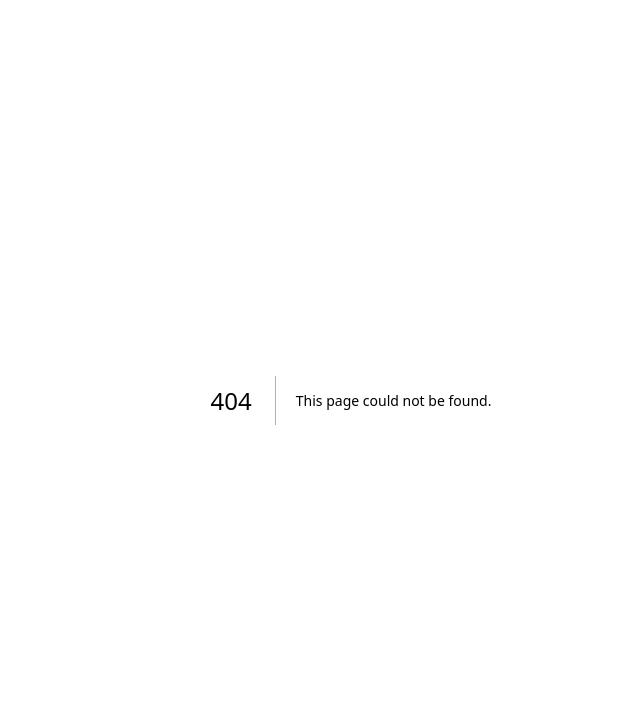
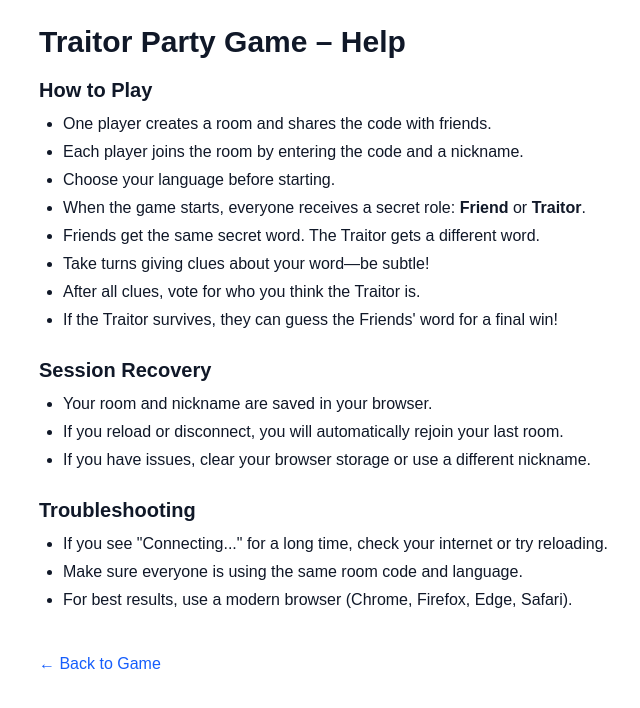
Before and after one commit to adgan/traitor-game, a Next.js app: page /help in a window 1280 px wide. Before the commit this address had no page. Shown: the top 708 px of the page, without its empty margins (289-929 px from the left). Built offline with nearby package versions, Linux system fonts and the light colour scheme.

Commit message:
Add help page and language detection to enhance user experience

```diff
--- /dev/null
+++ b/src/app/help/page.tsx
@@ -0,0 +1,135 @@
+"use client";
+
+import Link from "next/link";
+import { useEffect, useState } from "react";
+
+const translations = {
+  en: {
+    title: "Traitor Party Game – Help",
+    howTo: "How to Play",
+    session: "Session Recovery",
+    troubleshooting: "Troubleshooting",
+    back: "← Back to Game",
+    howToList: [
+      "One player creates a room and shares the code with friends.",
+      "Each player joins the room by entering the code and a nickname.",
+      "Choose your language before starting.",
+      "When the game starts, everyone receives a secret role: ",
+      "Friends get the same secret word. The Traitor gets a different word.",
+      "Take turns giving clues about your word—be subtle!",
+      "After all clues, vote for who you think the Traitor is.",
+      "If the Traitor survives, they can guess the Friends' word for a final win!",
+    ],
+    sessionList: [
+      "Your room and nickname are saved in your browser.",
+      "If you reload or disconnect, you will automatically rejoin your last room.",
+      "If you have issues, clear your browser storage or use a different nickname.",
+    ],
+    troubleshootingList: [
+      'If you see "Connecting..." for a long time, check your internet or try reloading.',
+      "Make sure everyone is using the same room code and language.",
+      "For best results, use a modern browser (Chrome, Firefox, Edge, Safari).",
+    ],
+  },
+  de: {
+    title: "Traitor Partyspiel – Hilfe",
+    howTo: "Spielanleitung",
+    session: "Sitzungswiederherstellung",
+    troubleshooting: "Fehlerbehebung",
+    back: "← Zurück zum Spiel",
+    howToList: [
+      "Ein Spieler erstellt einen Raum und teilt den Code mit Freunden.",
+      "Jeder Spieler tritt dem Raum mit Code und Spitznamen bei.",
+      "Wähle vor Spielbeginn deine Sprache aus.",
+      "Zu Beginn erhält jeder eine geheime Rolle: ",
+      "Freunde bekommen dasselbe geheime Wort. Der Verräter erhält ein anderes Wort.",
+      "Gebt reihum Hinweise zu eurem Wort – seid subtil!",
+      "Nach allen Hinweisen stimmt ab, wer der Verräter ist.",
+      "Überlebt der Verräter, darf er das Wort der Freunde erraten und kann so noch gewinnen!",
+    ],
+    sessionList: [
+      "Dein Raum und Spitzname werden im Browser gespeichert.",
+      "Nach Neuladen oder Verbindungsabbruch trittst du automatisch wieder deinem letzten Raum bei.",
+      "Bei Problemen lösche die Browserdaten oder verwende einen anderen Spitznamen.",
+    ],
+    troubleshootingList: [
+      'Siehst du lange „Verbinde...", prüfe deine Internetverbindung oder lade neu.',
+      "Alle sollten denselben Raumcode und dieselbe Sprache nutzen.",
+      "Nutze am besten einen modernen Browser (Chrome, Firefox, Edge, Safari).",
+    ],
+  },
+} as const;
+
+type Lang = keyof typeof translations;
+const getTranslation = (lang: string) =>
+  translations[(lang as Lang) in translations ? (lang as Lang) : "en"];
+
+export default function HelpPage() {
+  const [lang, setLang] = useState<string>("en");
+
+  useEffect(() => {
+    // Detect language from localStorage or browser
+    const detected =
+      typeof window !== "undefined"
+        ? (localStorage.getItem("language") || navigator.language || "en").slice(0, 2)
+        : "en";
+    setLang(detected);
+    // Listen for language changes in localStorage (from other tabs or in-app changes)
+    const onStorage = (e: StorageEvent) => {
+      if (e.key === "language" && e.newValue) {
+        setLang(e.newValue.slice(0, 2));
+      }
+    };
+    window.addEventListener("storage", onStorage);
+    return () => window.removeEventListener("storage", onStorage);
+  }, []);
+
+  const tr = getTranslation(lang);
+
+  return (
+    <main className="max-w-2xl mx-auto p-6 text-base text-gray-900 dark:text-gray-100">
+      <h1 className="text-3xl font-bold mb-4">{tr.title}</h1>
+      <section className="mb-6">
+        <h2 className="text-xl font-semibold mb-2">{tr.howTo}</h2>
+        <ul className="list-disc pl-6 space-y-1">
+          {tr.howToList.map((item: string, i: number) =>
+            i === 3 ? (
+              <li key={i}>
+                {lang === "de"
+                  ? "Zu Beginn erhält jeder eine geheime Rolle: "
+                  : "When the game starts, everyone receives a secret role: "}
+                <b>{lang === "de" ? "Freund" : "Friend"}</b>{" "}
+                {lang === "de" ? "oder" : "or"}{" "}
+                <b>{lang === "de" ? "Verräter" : "Traitor"}</b>.
+              </li>
+            ) : (
+              <li key={i}>{item}</li>
+            )
+          )}
+        </ul>
+      </section>
+      <section className="mb-6">
+        <h2 className="text-xl font-semibold mb-2">{tr.session}</h2>
+        <ul className="list-disc pl-6 space-y-1">
+          {tr.sessionList.map((item: string, i: number) => (
+            <li key={i}>{item}</li>
+          ))}
+        </ul>
+      </section>
+      <section className="mb-6">
+        <h2 className="text-xl font-semibold mb-2">{tr.troubleshooting}</h2>
+        <ul className="list-disc pl-6 space-y-1">
+          {tr.troubleshootingList.map((item: string, i: number) => (
+            <li key={i}>{item}</li>
+          ))}
+        </ul>
+      </section>
+      <Link
+        href="/"
+        className="inline-block mt-4 text-blue-600 hover:underline"
+      >
+        {tr.back}
+      </Link>
+    </main>
+  );
+}
--- a/src/app/page.tsx
+++ b/src/app/page.tsx
@@ -1,8 +1,9 @@
 "use client";
 
 import { useSocket } from "./useSocket";
-import { useState, useEffect } from "react";
+import { useEffect, useState } from "react";
 import { nanoid } from "nanoid";
+import Link from "next/link";
 
 export default function Home() {
   const [roomId, setRoomId] = useState("");
@@ -27,6 +28,7 @@ export default function Home() {
   const [error, setError] = useState("");
   const [language, setLanguage] = useState<'en' | 'de'>('en');
   const [players, setPlayers] = useState<string[]>([]);
+  const [lang, setLang] = useState("en");
 
   // Simple translation dictionary
   const t = (en: string, de: string) => (language === 'de' ? de : en);
@@ -223,12 +225,40 @@ export default function Home() {
     };
   }, [socket]);
 
+  useEffect(() => {
+    const detected = typeof window !== "undefined"
+      ? (localStorage.getItem("language") || navigator.language || "en").slice(0, 2)
+      : "en";
+    setLang(detected);
+    // Listen for language changes in localStorage (from other tabs or in-app changes)
+    const onStorage = (e: StorageEvent) => {
+      if (e.key === "language" && e.newValue) {
+        setLang(e.newValue.slice(0, 2));
+      }
+    };
+    window.addEventListener("storage", onStorage);
+    return () => window.removeEventListener("storage", onStorage);
+  }, []);
+
+  useEffect(() => {
+    setLang(language);
+  }, [language]);
+
+  const helpLabel = lang === "de" ? "Hilfe" : "Help";
+  const handleHelpClick = () => {
+    localStorage.setItem("language", language);
+  };
+
   return (
     <main className="flex min-h-screen flex-col items-center justify-center p-4 bg-gradient-to-br from-red-100 via-rose-200 to-red-300">
       <div className="bg-white/90 rounded-3xl shadow-2xl p-10 max-w-md w-full flex flex-col items-center border border-red-200">
         <h1 className="text-4xl font-extrabold mb-6 text-red-700 tracking-tight drop-shadow-md font-sans">
           Traitor Party Game
         </h1>
+        {/* Help link in top-right corner, translated */}
+        <div className="absolute top-4 right-4">
+          <Link href="/help" className="text-blue-600 hover:underline font-medium" onClick={handleHelpClick}>{helpLabel}</Link>
+        </div>
         {!joined ? (
           <>
             <div className="w-full flex justify-end mb-2">
```
